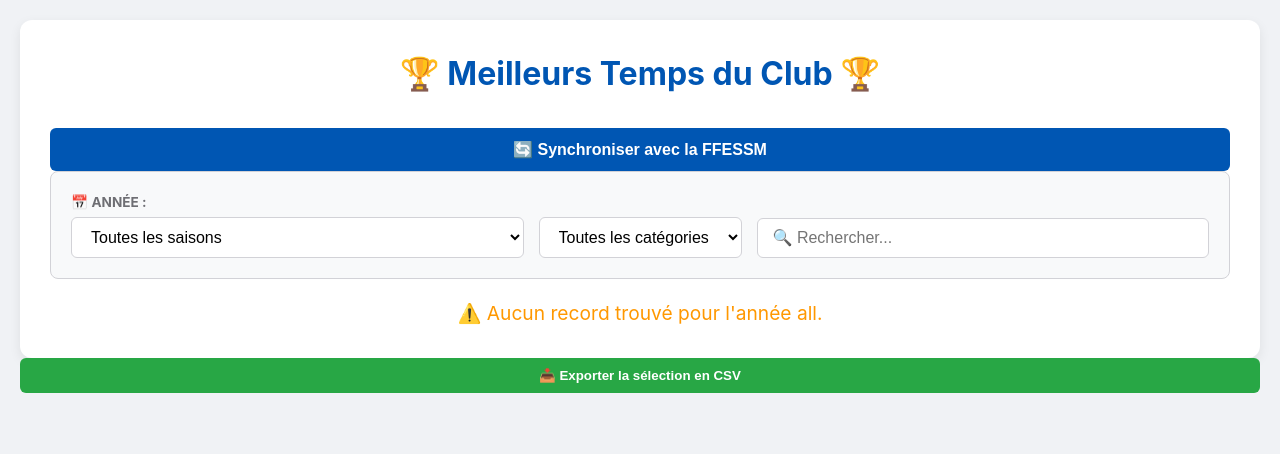
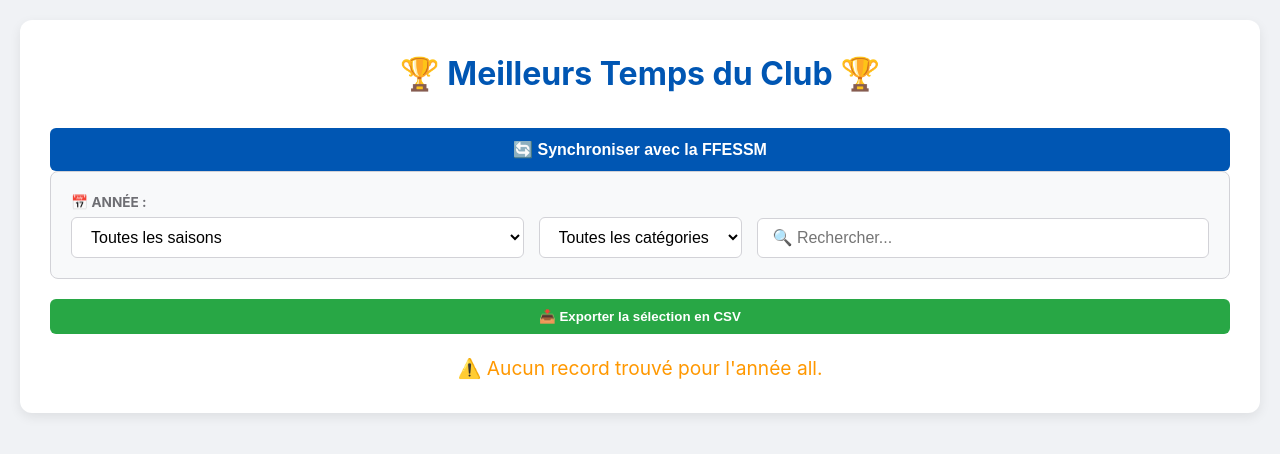
Before and after one commit to Titiss77/integration-intranap, a PHP site: page / in a window 1280 px wide. Shown: the top 454 px of the page. Run offline with PHP 8.4, Linux system fonts and the light colour scheme; data comes from the database, SQL or seed files in the repository; data that the repository does not hold is empty.

Commit message:
L'export est remonté

```diff
--- a/views/dashboard.php
+++ b/views/dashboard.php
@@ -69,6 +69,13 @@
                 <input type='text' id='searchInput' onkeyup='filterData()' placeholder='🔍 Rechercher...'>
             </div>
         </div>
+
+        <div class='control-item'>
+                <button type="button" onclick="exporterCsv()"
+                    style="background-color: #28a745; margin-bottom:20px; color: white; border: none; padding: 10px 15px; border-radius: 6px; cursor: pointer; font-weight: bold; width: 100%; height: 100%;">
+                    📥 Exporter la sélection en CSV
+                </button>
+            </div>
 
         <?php if (empty($lignes_bdd)) { ?>
         <p style='text-align:center; color:#ff9800; font-size:1.2em;'>
@@ -150,13 +157,6 @@
         </div>
     </div>
 
-    <div class='control-item'>
-                <button type="button" onclick="exporterCsv()"
-                    style="background-color: #28a745; color: white; border: none; padding: 10px 15px; border-radius: 6px; cursor: pointer; font-weight: bold; width: 100%; height: 100%;">
-                    📥 Exporter la sélection en CSV
-                </button>
-            </div>
-
 </body>
 
 </html>
```
